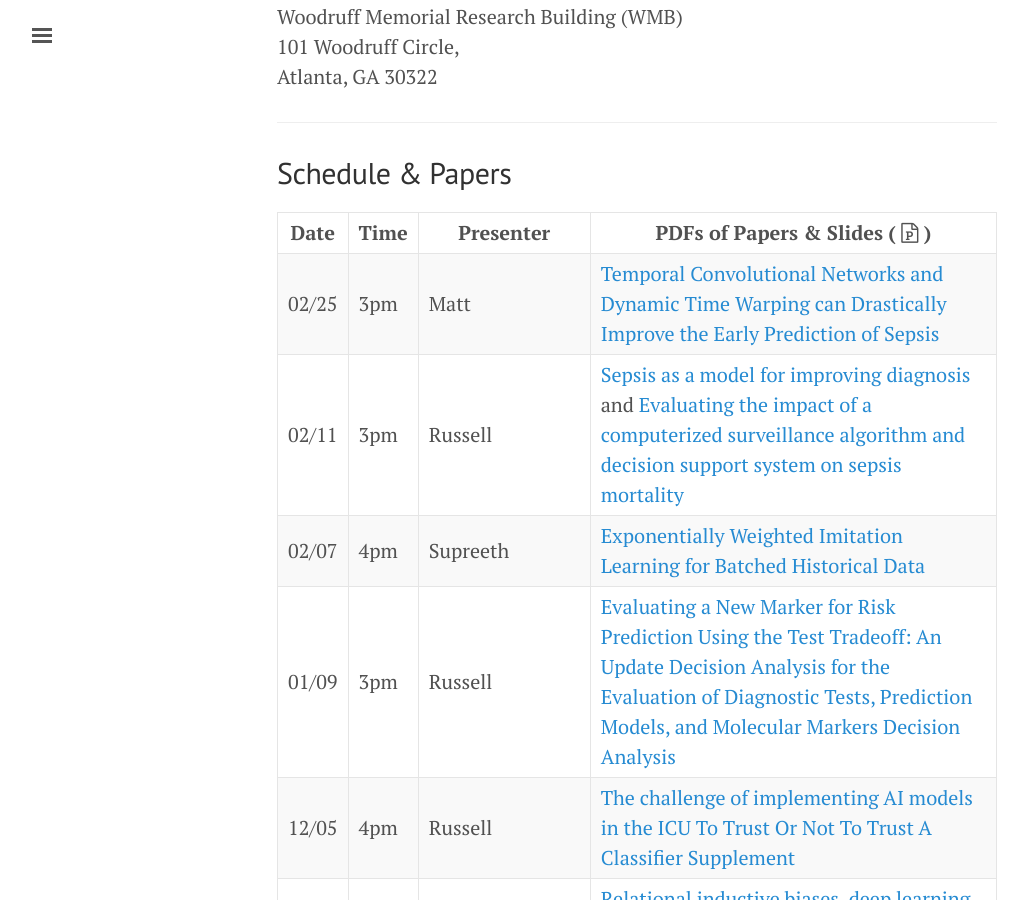
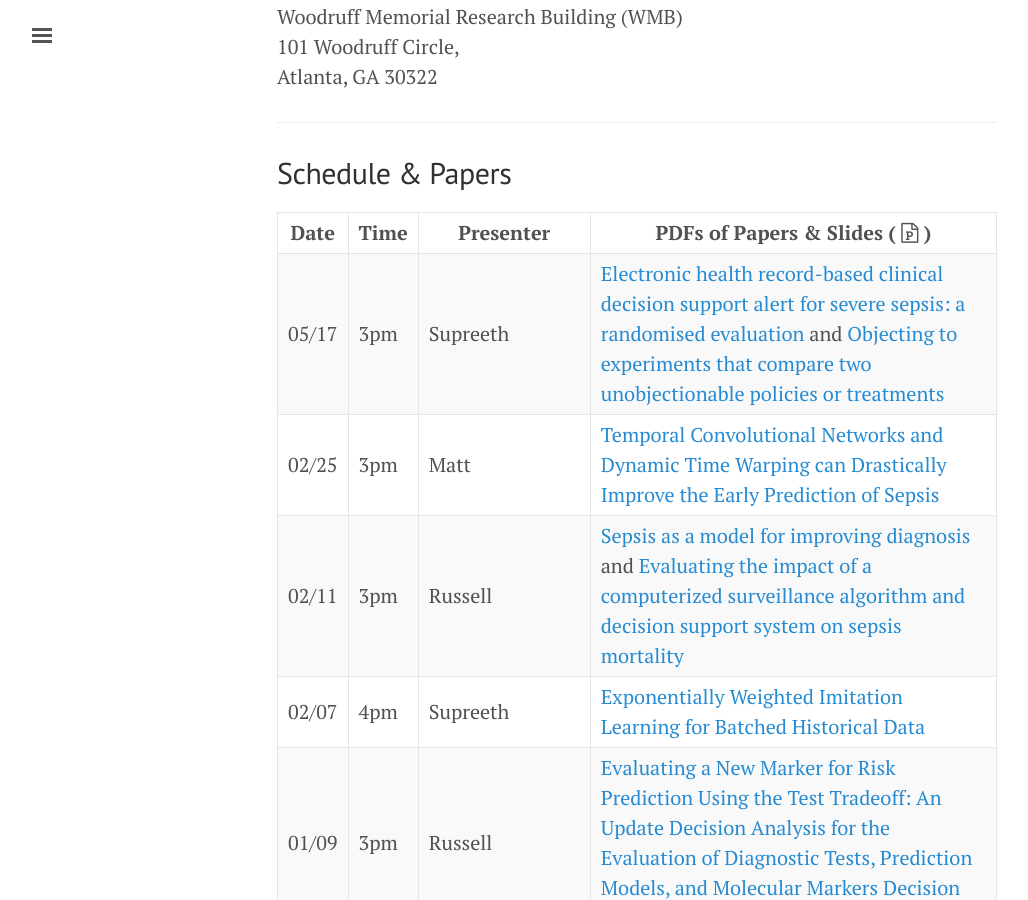
Before and after one commit to NematiLab/bmijc, a Jekyll site: the page built from index.md, in a window 1280 px wide and 900 px high, scrolled down 527 px. Shown: the whole window, without its empty margins (3-1031 px from the left). Built offline with Jekyll 4.4.1, drawn with Linux system fonts in a browser that asks for light colours; nearby versions of some CDN libraries.

Commit message:
Updated BMIJC to reflect journal club for 05/17/19

```diff
--- a/index.md
+++ b/index.md
@@ -31,6 +31,7 @@ Atlanta, GA 30322
 
 Date | Time    | Presenter | PDFs of Papers & Slides ( <i class='fa fa-file-powerpoint-o'></i> )
 --- | --- | --- | ---
+05/17 | 3pm | Supreeth | [Electronic health record-based clinical decision support alert for severe sepsis: a randomised evaluation]({{ site.baseurl }}/assets/051719_paper01.pdf){:target="_blank"} and [Objecting to experiments that compare two unobjectionable policies or treatments]({{ site.baseurl }}/assets/051719_paper02.pdf){:target="_blank"}
 02/25 | 3pm | Matt | [Temporal Convolutional Networks and Dynamic Time Warping can Drastically Improve the Early Prediction of Sepsis]({{ site.baseurl }}/assets/022519_paper.pdf){:target="_blank"}
 02/11 | 3pm | Russell | [Sepsis as a model for improving diagnosis]({{ site.baseurl }}/assets/021119_paper1.pdf){:target="_blank"} and [Evaluating the impact of a computerized surveillance algorithm and decision support system on sepsis mortality]({{ site.baseurl }}/assets/021119_paper2.pdf){:target="_blank"}
 02/07 | 4pm | Supreeth | [Exponentially Weighted Imitation Learning for Batched Historical Data]({{ site.baseurl }}/assets/012819_paper.pdf){:target="_blank"}
```
Also changed, not shown: 4 other files.
